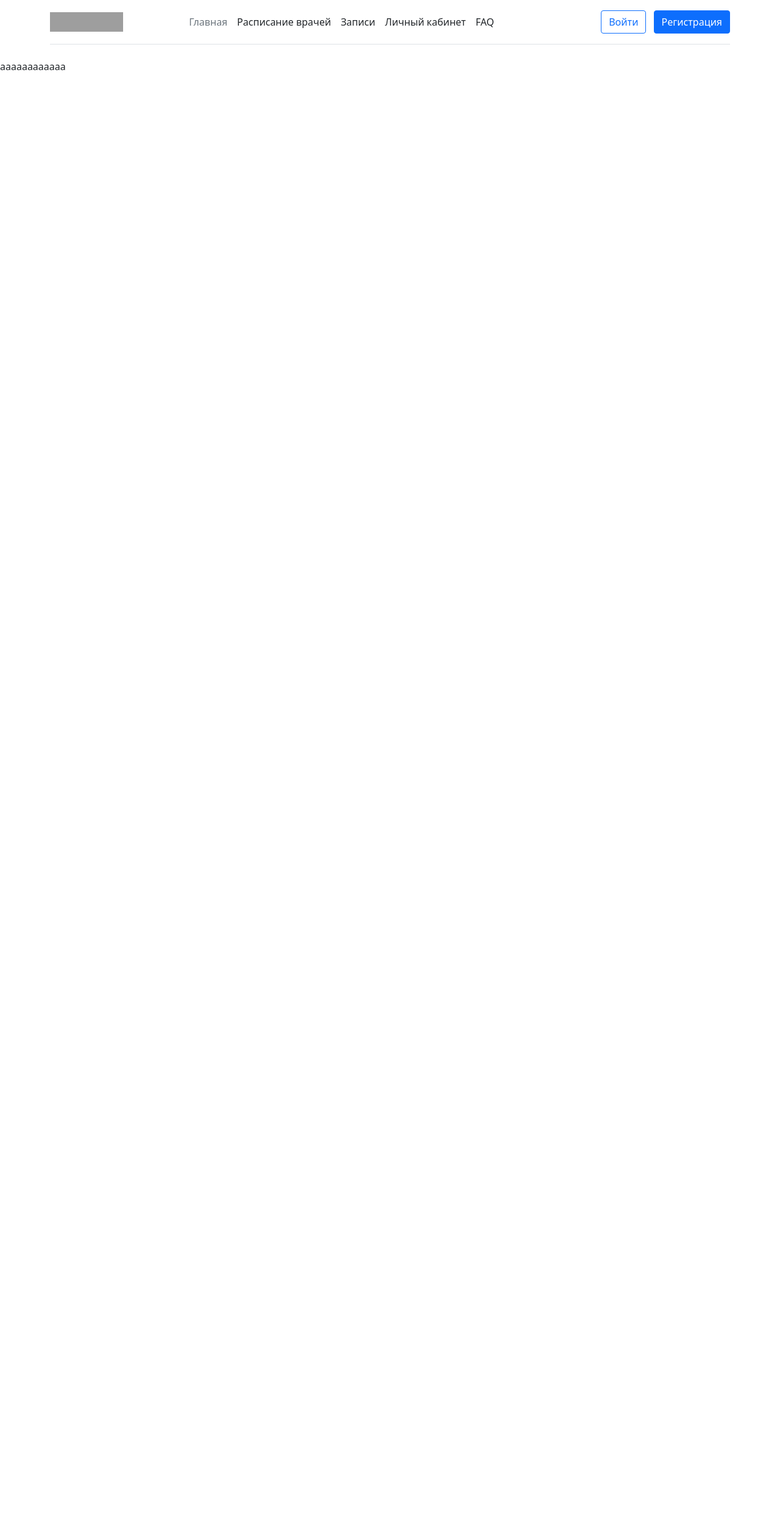
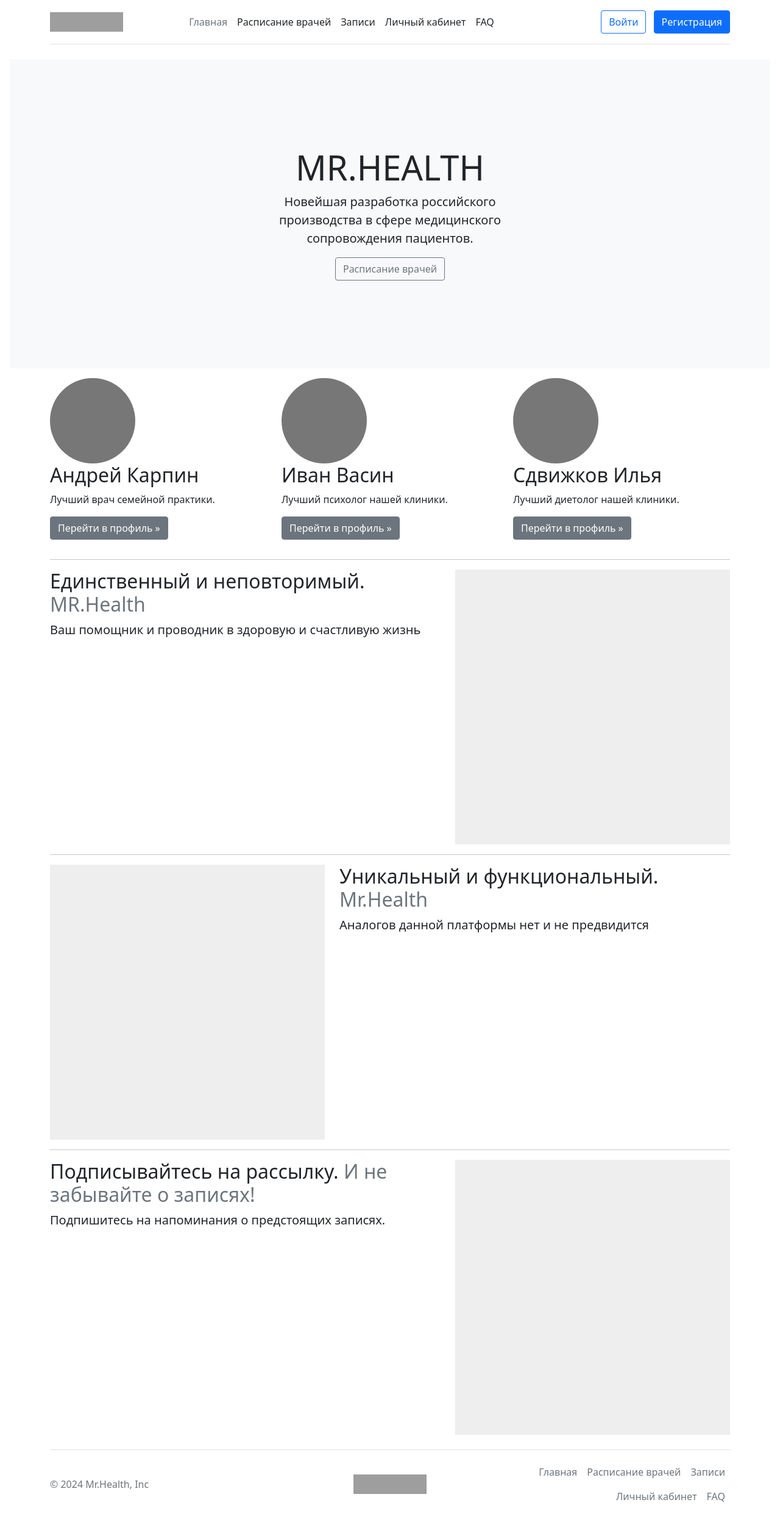
Before and after one commit to SudokuShifter/medicine_service, a Django app: page /home/ in a window 1280 px wide. Shown: the whole page at 61% size. Before the commit the page ends 115 px from the top, so only its background shows below. Run offline with Django 5.2, Linux system fonts and the light colour scheme; grey boxes are pictures that could not be loaded.

Commit message:
Добавил домашнюю страницу (пока на базовых вью функциях)

```diff
--- a/Medicine_service/templates/base.html
+++ b/Medicine_service/templates/base.html
@@ -32,8 +32,25 @@
         </div>
     </header>
 </div>
-
 {% block content %}
 {% endblock %}
+<div class="container">
+  <footer class="d-flex flex-wrap justify-content-between align-items-center py-3 my-4 border-top">
+    <p class="col-md-4 mb-0 text-muted">© 2024 Mr.Health, Inc</p>
+
+    <a href="/" class="d-flex align-items-center col-md-3 mb-2 mb-md-0 text-dark text-decoration-none"
+           style="width: auto;">
+            <img src="{% static 'icons/logo.svg' %}" alt="Logo" width="120" height="32">
+        </a>
+
+    <ul class="nav col-md-4 justify-content-end">
+      <li class="nav-item"><a href="#" class="nav-link px-2 text-muted">Главная</a></li>
+      <li class="nav-item"><a href="#" class="nav-link px-2 text-muted">Расписание врачей</a></li>
+      <li class="nav-item"><a href="#" class="nav-link px-2 text-muted">Записи</a></li>
+      <li class="nav-item"><a href="#" class="nav-link px-2 text-muted">Личный кабинет</a></li>
+      <li class="nav-item"><a href="#" class="nav-link px-2 text-muted">FAQ</a></li>
+    </ul>
+  </footer>
+</div>
 </body>
 </html>
--- a/Medicine_service/user_part/forms.py
+++ b/Medicine_service/user_part/forms.py
@@ -8,7 +8,7 @@ class CustomCreateUserForm(UserCreationForm):
             'first_name', 'email', 'phone', 'password1', 'password2'
         ]
         labels = {
-            'first_name': 'Имя и фамилия',
+            'first_name': 'Имя',
             'email': 'Email',
             'username': 'Логин',
             'password1': 'Пароль',
--- /dev/null
+++ b/Medicine_service/user_part/templates/user_part/home.html
@@ -0,0 +1,122 @@
+{% extends 'base.html' %}
+
+{% block content %}
+<style>
+    .bd-placeholder-img {
+      font-size: 1.125rem;
+      text-anchor: middle;
+      -webkit-user-select: none;
+      -moz-user-select: none;
+      user-select: none;
+    }
+
+    @media (min-width: 768px) {
+      .bd-placeholder-img-lg {
+        font-size: 3.5rem;
+      }
+    }
+
+</style>
+
+<main>
+    <div class="position-relative overflow-hidden p-3 p-md-5 m-md-3 text-center bg-light">
+        <div class="col-md-5 p-lg-5 mx-auto my-5">
+            <h1 class="display-4 fw-normal">MR.HEALTH</h1>
+            <p class="lead fw-normal">Новейшая разработка российского производства в сфере медицинского сопровождения
+                пациентов.</p>
+            <a class="btn btn-outline-secondary" href="#">Расписание врачей</a>
+        </div>
+        <div class="product-device shadow-sm d-none d-md-block"></div>
+        <div class="product-device product-device-2 shadow-sm d-none d-md-block"></div>
+    </div>
+
+    <!-- Marketing section -->
+    <div class="container marketing">
+        <div class="row">
+            <div class="col-lg-4">
+                <svg class="bd-placeholder-img rounded-circle" width="140" height="140"
+                     xmlns="http://www.w3.org/2000/svg" role="img" aria-label="Placeholder"
+                     preserveAspectRatio="xMidYMid slice" focusable="false">
+                    <rect width="100%" height="100%" fill="#777"></rect>
+                </svg>
+                <h2>Андрей Карпин</h2>
+                <p>Лучший врач семейной практики.</p>
+                <p><a class="btn btn-secondary" href="#">Перейти в профиль »</a></p>
+            </div>
+            <div class="col-lg-4">
+                <svg class="bd-placeholder-img rounded-circle" width="140" height="140"
+                     xmlns="http://www.w3.org/2000/svg" role="img" aria-label="Placeholder"
+                     preserveAspectRatio="xMidYMid slice" focusable="false">
+                    <rect width="100%" height="100%" fill="#777"></rect>
+                </svg>
+                <h2>Иван Васин</h2>
+                <p>Лучший психолог нашей клиники.</p>
+                <p><a class="btn btn-secondary" href="#">Перейти в профиль »</a></p>
+            </div>
+            <div class="col-lg-4">
+                <svg class="bd-placeholder-img rounded-circle" width="140" height="140"
+                     xmlns="http://www.w3.org/2000/svg" role="img" aria-label="Placeholder"
+                     preserveAspectRatio="xMidYMid slice" focusable="false">
+                    <rect width="100%" height="100%" fill="#777"></rect>
+                </svg>
+                <h2>Сдвижков Илья</h2>
+                <p>Лучший диетолог нашей клиники.</p>
+                <p><a class="btn btn-secondary" href="#">Перейти в профиль »</a></p>
+            </div>
+        </div>
+
+        <!-- Featurettes -->
+        <hr class="featurette-divider">
+
+        <div class="row featurette">
+            <div class="col-md-7">
+                <h2 class="featurette-heading">Единственный и неповторимый. <span
+                        class="text-muted">MR.Health</span></h2>
+                <p class="lead">Ваш помощник и проводник в здоровую и счастливую жизнь</p>
+            </div>
+            <div class="col-md-5">
+                <svg class="bd-placeholder-img bd-placeholder-img-lg featurette-image img-fluid mx-auto" width="500"
+                     height="500" xmlns="http://www.w3.org/2000/svg" role="img" aria-label="Placeholder"
+                     preserveAspectRatio="xMidYMid slice" focusable="false">
+                    <rect width="100%" height="100%" fill="#eee"></rect>
+                </svg>
+            </div>
+        </div>
+
+        <hr class="featurette-divider">
+
+        <div class="row featurette">
+            <div class="col-md-7 order-md-2">
+                <h2 class="featurette-heading">Уникальный и функциональный. <span
+                        class="text-muted">Mr.Health</span></h2>
+                <p class="lead">Аналогов данной платформы нет и не предвидится</p>
+            </div>
+            <div class="col-md-5 order-md-1">
+                <svg class="bd-placeholder-img bd-placeholder-img-lg featurette-image img-fluid mx-auto" width="500"
+                     height="500" xmlns="http://www.w3.org/2000/svg" role="img" aria-label="Placeholder"
+                     preserveAspectRatio="xMidYMid slice" focusable="false">
+                    <rect width="100%" height="100%" fill="#eee"></rect>
+                </svg>
+            </div>
+        </div>
+
+        <hr class="featurette-divider">
+
+        <div class="row featurette">
+            <div class="col-md-7">
+                <h2 class="featurette-heading">Подписывайтесь на рассылку.
+                    <span class="text-muted">И не забывайте о записях!</span>
+                </h2>
+                <p class="lead">Подпишитесь на напоминания о предстоящих записях.</p>
+            </div>
+            <div class="col-md-5">
+                <svg class="bd-placeholder-img bd-placeholder-img-lg featurette-image img-fluid mx-auto" width="500"
+                     height="500" xmlns="http://www.w3.org/2000/svg" role="img" aria-label="Placeholder"
+                     preserveAspectRatio="xMidYMid slice" focusable="false">
+                    <rect width="100%" height="100%" fill="#eee"></rect>
+                </svg>
+            </div>
+        </div>
+    </div>
+</main>
+{% endblock %}
--- a/Medicine_service/user_part/templates/user_part/register_auth.html
+++ b/Medicine_service/user_part/templates/user_part/register_auth.html
@@ -1,5 +1,30 @@
 {% extends 'base.html' %}
+{% load static %}
+{% block content %}
+<body class="text-center">
 
-{% block content %}
-<p>aaaaaaaaaaaa</p>
+<main class="form-signin">
+    <form>
+        <img class="mb-4" src="{% static 'icons/logo.svg' %}" alt="" width="72" height="57">
+        <h1 class="h3 mb-3 fw-normal">Please sign in</h1>
+
+        <div class="form-floating">
+            <input type="email" class="form-control" id="floatingInput" placeholder="name@example.com">
+            <label for="floatingInput">Email address</label>
+        </div>
+        <div class="form-floating">
+            <input type="password" class="form-control" id="floatingPassword" placeholder="Password">
+            <label for="floatingPassword">Password</label>
+        </div>
+
+        <div class="checkbox mb-3">
+            <label>
+                <input type="checkbox" value="remember-me"> Remember me
+            </label>
+        </div>
+        <button class="w-100 btn btn-lg btn-primary" type="submit">Sign in</button>
+        <p class="mt-5 mb-3 text-muted">© 2017–2021</p>
+    </form>
+</main>
+</body>
 {% endblock %}
--- a/Medicine_service/user_part/views.py
+++ b/Medicine_service/user_part/views.py
@@ -4,4 +4,8 @@ from django.shortcuts import render
 
 
 def home(request):
-    return render(request, 'user_part/register_auth.html')
+    return render(request, 'user_part/home.html')
+
+
+# def register(request):
+#     return render(request, 'user_part/register_auth')
```
